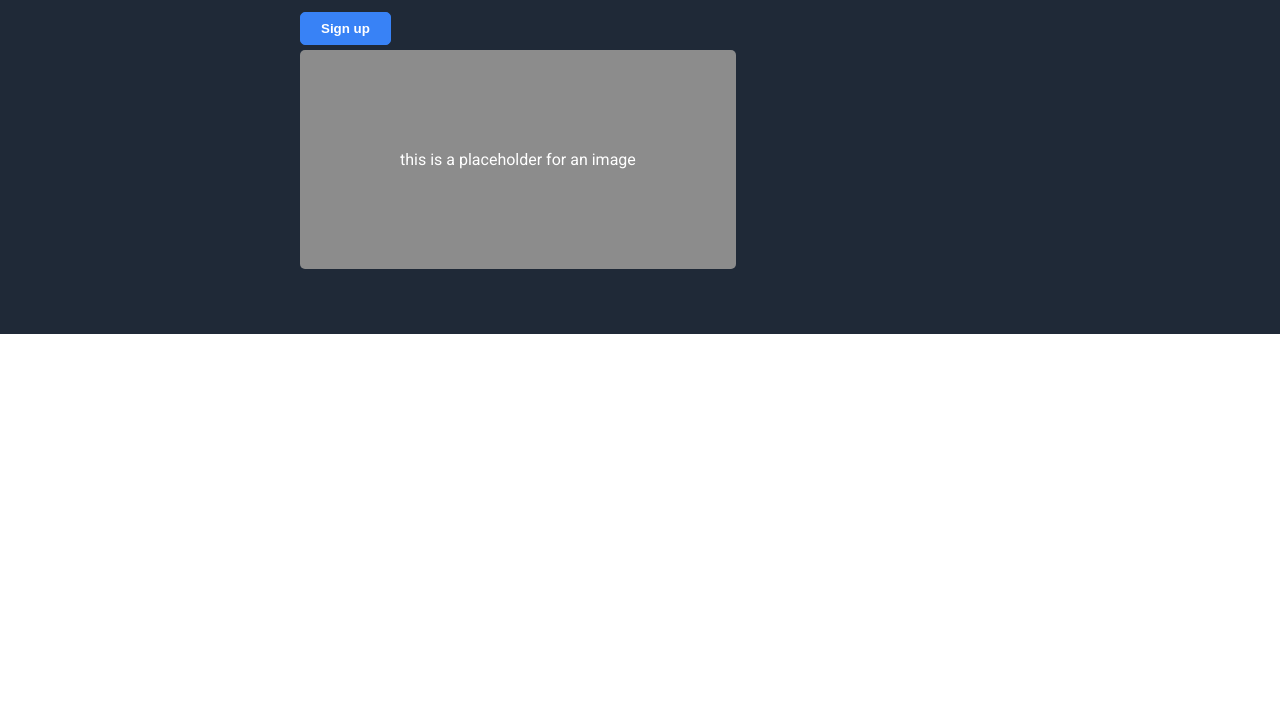
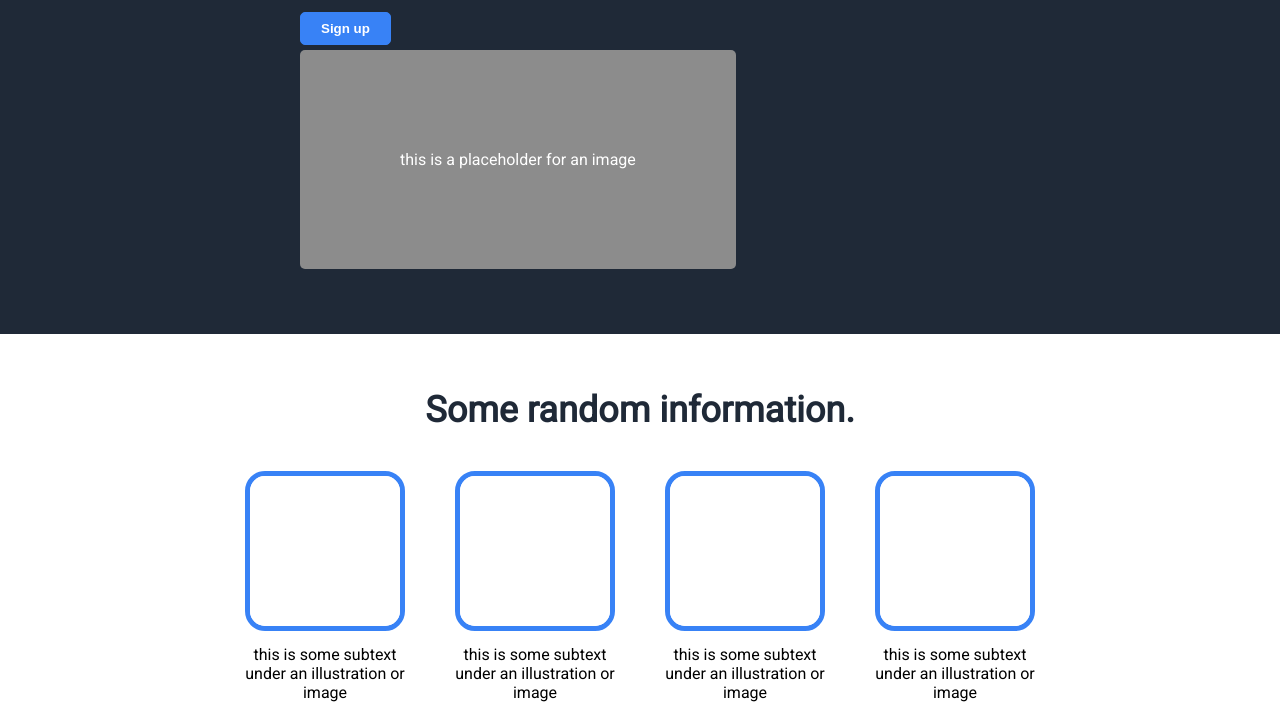
Before and after one commit to itskharina/Landing_Page, a plain HTML site: page index.html in a window 1280 px wide. Shown: the part 316-1018 px from the top of the page. Before the commit the page ends 800 px from the top, so only its background shows below. Drawn offline with Linux system fonts and the light colour scheme.

Commit message:
Added an info title and some images with text

```diff
--- a/index.html
+++ b/index.html
@@ -36,5 +36,28 @@
             </div>
         </div>
     </div>
+
+        <div class="title2">
+            Some random information.
+        </div>
+
+        <div class="container2">
+            <div class="info">
+                <img src="white.jpg" alt="A white box">
+                <div class="text">this is some subtext<br> under an illustration or<br> image</div>
+            </div>
+            <div class="info">
+                <img src="white.jpg" alt="A white box">
+                <div class="text">this is some subtext<br> under an illustration or<br> image</div>
+            </div>
+            <div class="info">
+                <img src="white.jpg" alt="A white box">
+                <div class="text">this is some subtext<br> under an illustration or<br> image</div>
+            </div>
+            <div class="info">
+                <img src="white.jpg" alt="A white box">
+                <div class="text">this is some subtext<br> under an illustration or<br> image</div>
+            </div>
+        </div>
 </body>
 </html>
--- a/style.css
+++ b/style.css
@@ -80,3 +80,35 @@ button {
     margin-top: 15px;
     font-weight: 700;
 }
+
+.title2 {
+    font-size: 36px;
+    font-weight: 800;
+    color: #1f2937;
+    display: flex;
+    justify-content: center;
+    margin-top: 55px;
+}
+
+.container2 {
+    display: flex;
+    justify-content: center;
+    gap: 50px;
+    margin-top: 15px;
+    text-align: center;
+    flex-wrap: wrap;
+    margin-top: 40px;
+}
+
+img {
+    width: 150px;
+    height: 150px;
+    border-style: solid;
+    color: #3882f6;
+    border-radius: 20px;
+    border-width: thick;
+}
+
+.text {
+    margin-top: 10px;
+}
```
Also changed, not shown: white.jpg (added).
